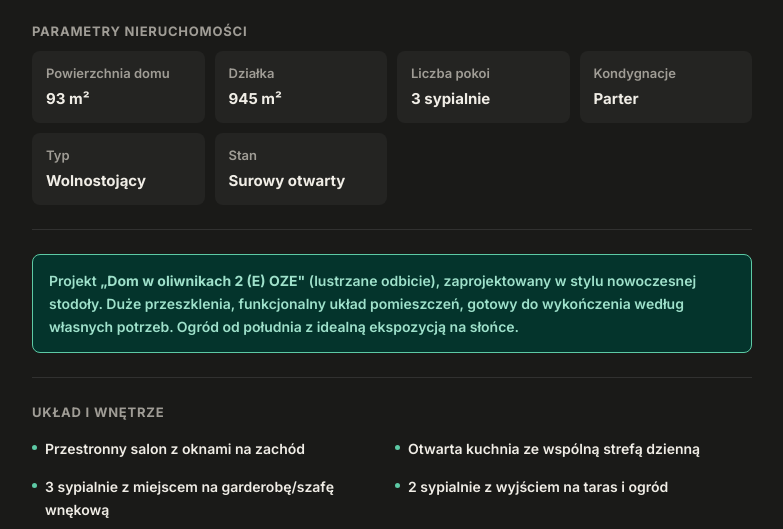
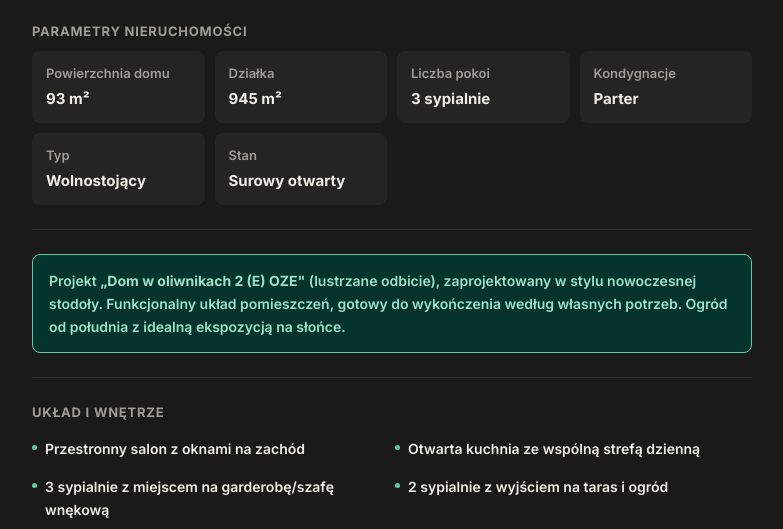
Before and after one commit to EnergoSpace/platanowa, a plain HTML site: page index.html in a window 1280 px wide. Shown: the part 271-800 px from the top of the page, without its empty margins (248-1031 px from the left). Drawn offline with Linux system fonts and the light colour scheme.

Commit message:
Update index.html

```diff
--- a/index.html
+++ b/index.html
@@ -221,7 +221,7 @@
 
   <div class="section">
     <div class="highlight-box">
-      <div class="highlight-text">Projekt <strong>„Dom w oliwnikach 2 (E) OZE"</strong> (lustrzane odbicie), zaprojektowany w stylu nowoczesnej stodoły. Duże przeszklenia, funkcjonalny układ pomieszczeń, gotowy do wykończenia według własnych potrzeb. Ogród od południa z idealną ekspozycją na słońce.</div>
+      <div class="highlight-text">Projekt <strong>„Dom w oliwnikach 2 (E) OZE"</strong> (lustrzane odbicie), zaprojektowany w stylu nowoczesnej stodoły. Funkcjonalny układ pomieszczeń, gotowy do wykończenia według własnych potrzeb. Ogród od południa z idealną ekspozycją na słońce.</div>
     </div>
   </div>
 
```
